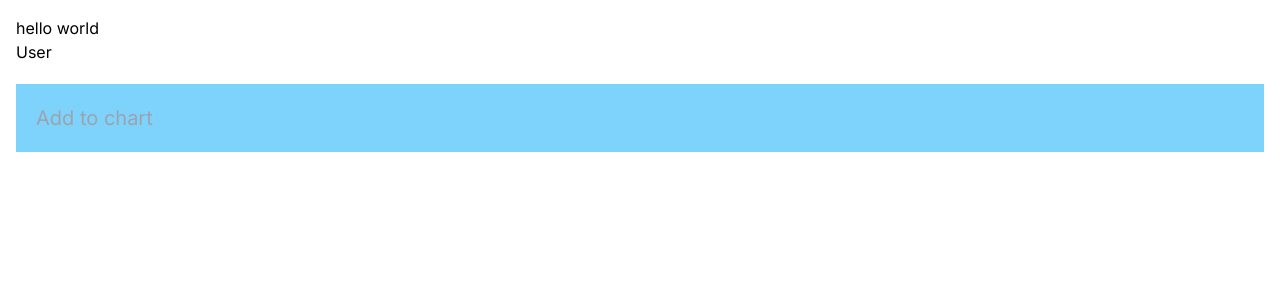
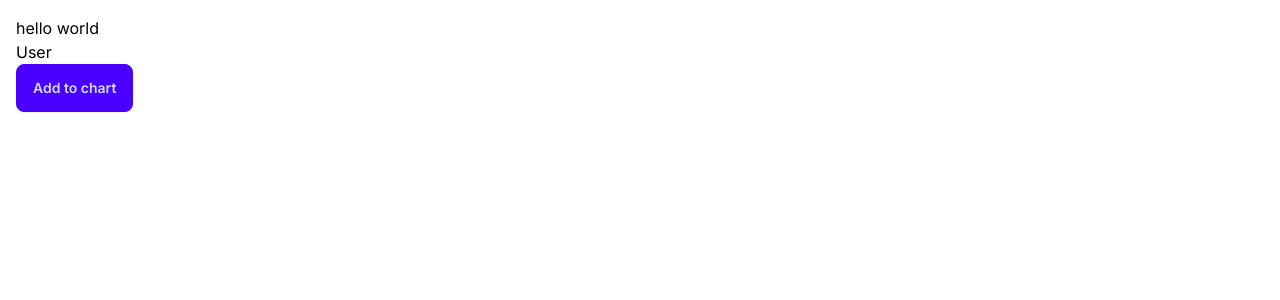
Before and after one commit to flexibility2/nextjs-practise-mosh, a Next.js app: page / in a window 1280 px wide. Shown: the top 300 px of the page. Built offline with nearby package versions, Linux system fonts and the light colour scheme.

Commit message:
use daisyUI

```diff
--- a/app/components/AddChart.tsx
+++ b/app/components/AddChart.tsx
@@ -4,7 +4,9 @@ import React from "react";
 const AddChart = () => {
   return (
     <div>
-      <button onClick={() => console.log("object")}>Add to chart</button>
+      <button className="btn btn-primary" onClick={() => console.log("object")}>
+        Add to chart
+      </button>
     </div>
   );
 };
--- a/app/components/ProductCard.tsx
+++ b/app/components/ProductCard.tsx
@@ -6,7 +6,11 @@ const ProductCard = () => {
     // <div className={styles.card}>
     //   <AddChart></AddChart>
     // </div>
-    <div className="p-5 bg-sky-300 my-5 hover:bg-white text-gray-400 text-xl">
+    // <div className="p-5 bg-sky-300 my-5 hover:bg-white text-gray-400 text-xl">
+    //   <AddChart></AddChart>
+    // </div>
+
+    <div>
       <AddChart></AddChart>
     </div>
   );
--- a/app/user/page.tsx
+++ b/app/user/page.tsx
@@ -18,13 +18,36 @@ const UserPage = async () => {
 
   return (
     <>
-      <h1>UserPage</h1>
+      {/* <h1>UserPage</h1>
       <div>{new Date().toISOString()}</div>
       <ul>
         {uses.map((user) => (
           <li key={user.id}>{user.name}</li>
         ))}
-      </ul>
+      </ul> */}
+
+      <h1>UserPage</h1>
+      <div>{new Date().toISOString()}</div>
+      <table className="table">
+        <thead>
+          <tr>
+            <th>id</th>
+            <th>name</th>
+          </tr>
+        </thead>
+        <tbody>
+          {uses.map((user) => (
+            <tr key={user.id} className="hover">
+              <td>{user.id}</td>
+              <td>{user.name}</td>
+            </tr>
+          ))}
+        </tbody>
+
+        {/* {uses.map((user) => (
+          <li key={user.id}>{user.name}</li>
+        ))} */}
+      </table>
     </>
   );
 };
```
